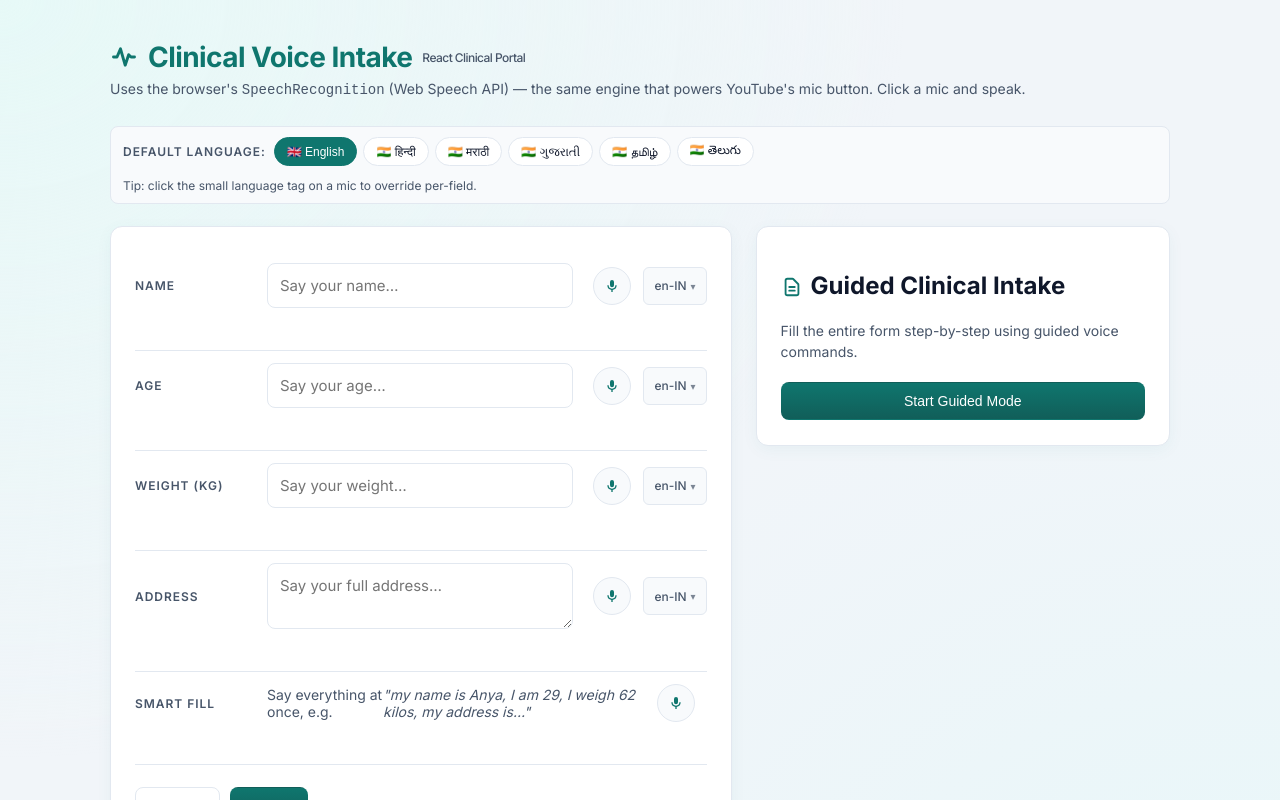
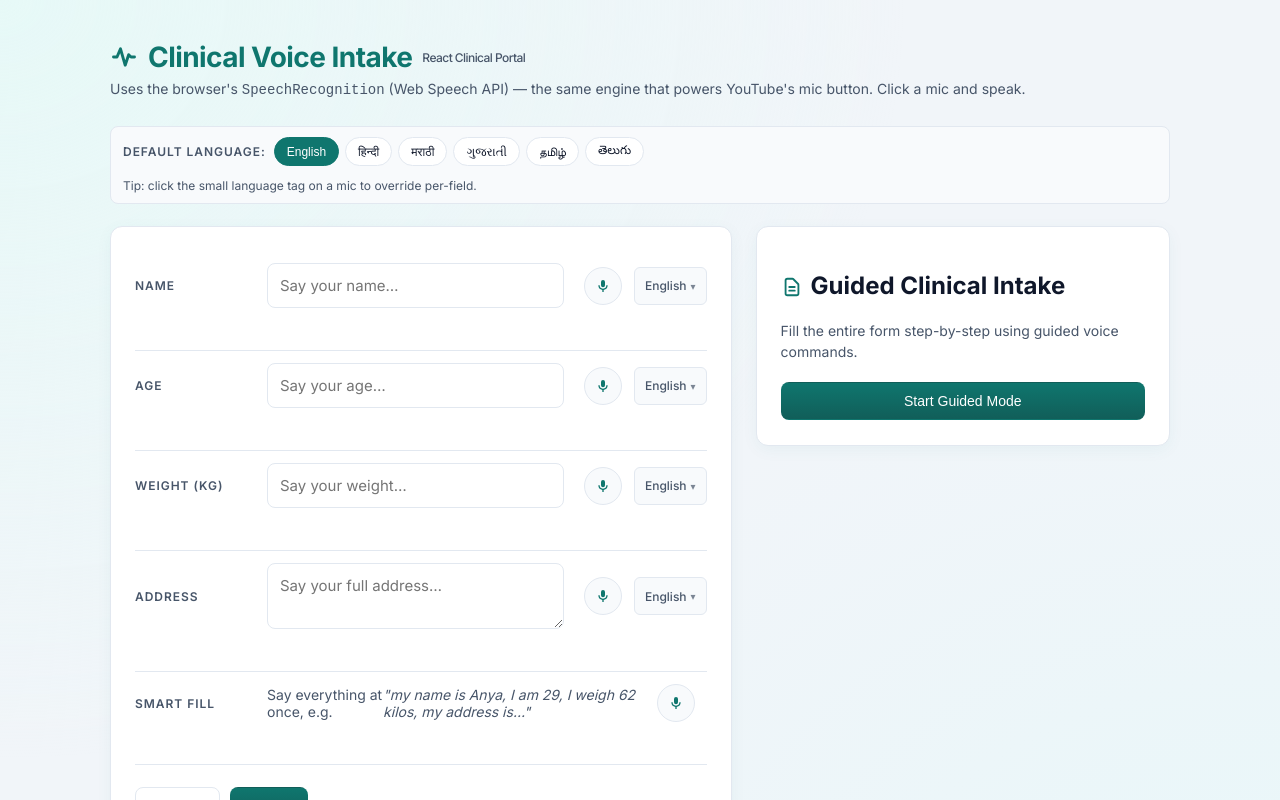
Before and after one commit to PinnacleConsultants/aristo-tools-voice-form, a React (Vite) app: page / in a window 1280 px wide. Shown: the top 800 px of the page. Built offline with nearby package versions, Linux system fonts and the light colour scheme.

Commit message:
Use human-readable names for language pills and individual field selectors

```diff
--- a/src/VoiceField.jsx
+++ b/src/VoiceField.jsx
@@ -1,5 +1,5 @@
 import { useSpeechRecognition } from './useSpeechRecognition';
-import { nextLang } from './languages';
+import { nextLang, getLangShortLabel } from './languages';
 
 /**
  * Generic voice field. Controlled component: value + onChange are owned by
@@ -66,10 +66,10 @@ export function VoiceField({
         type="button"
         className="lang-toggle"
         onClick={() => onLangCycle(id)}
-        aria-label={`Change language for ${label}, currently ${lang}`}
-        title={`Change language for ${label} (currently ${lang})`}
+        aria-label={`Change language for ${label}, currently ${getLangShortLabel(lang)}`}
+        title={`Change language for ${label} (currently ${getLangShortLabel(lang)})`}
       >
-        {lang}
+        {getLangShortLabel(lang)}
         <span className="arrow">▾</span>
       </button>
       <div className="live">
--- a/src/languages.js
+++ b/src/languages.js
@@ -1,15 +1,10 @@
-/**
- * Languages supported by the form.
- * Order in the array determines the order in the pill bar AND
- * the per-field cycle order (click the badge on a mic to cycle).
- */
 export const LANGUAGES = [
-  { code: 'en-IN', label: '🇬🇧 English' },
-  { code: 'hi-IN', label: '🇮🇳 हिन्दी' },
-  { code: 'mr-IN', label: '🇮🇳 मराठी' },
-  { code: 'gu-IN', label: '🇮🇳 ગુજરાતી' },
-  { code: 'ta-IN', label: '🇮🇳 தமிழ்' },
-  { code: 'te-IN', label: '🇮🇳 తెలుగు' },
+  { code: 'en-IN', label: 'English', shortLabel: 'English' },
+  { code: 'hi-IN', label: 'हिन्दी', shortLabel: 'Hindi' },
+  { code: 'mr-IN', label: 'मराठी', shortLabel: 'Marathi' },
+  { code: 'gu-IN', label: 'ગુજરાતી', shortLabel: 'Gujarati' },
+  { code: 'ta-IN', label: 'தமிழ்', shortLabel: 'Tamil' },
+  { code: 'te-IN', label: 'తెలుగు', shortLabel: 'Telugu' },
 ];
 
 export const DEFAULT_LANG = 'en-IN';
@@ -24,3 +19,9 @@ export function nextLang(current) {
   const idx = LANGUAGES.findIndex(l => l.code === current);
   return LANGUAGES[(idx + 1) % LANGUAGES.length].code;
 }
+
+/** Returns the short, human-readable label for a language code. */
+export function getLangShortLabel(code) {
+  const lang = LANGUAGES.find(l => l.code === code);
+  return lang ? lang.shortLabel : code;
+}
```
